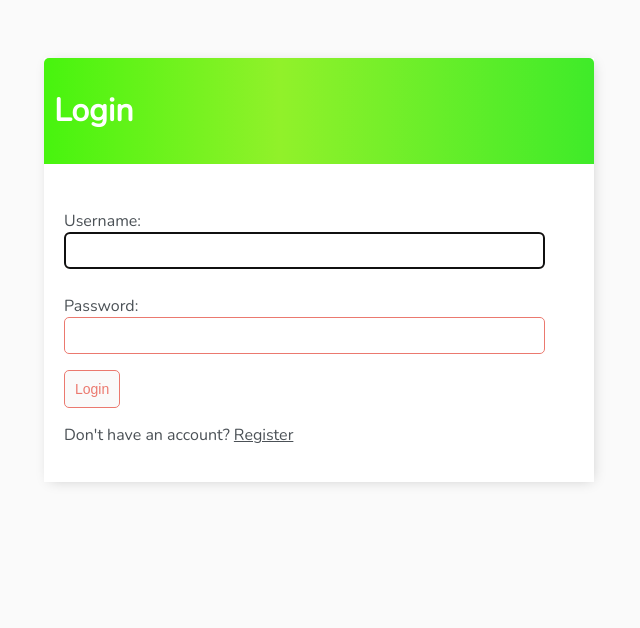
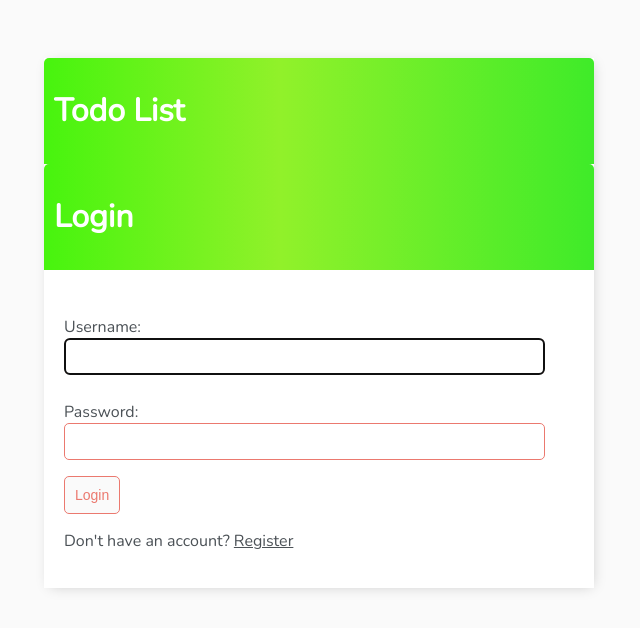
Before and after one commit to Code-Institute-Submissions/DublinSwords-TODO_LIST_NovREsub, a Django app: page /login/ in a window 1280 px wide. Shown: the top 628 px of the page, without its empty margins (321-961 px from the left). Run offline with Django 4.2, Linux system fonts and the light colour scheme.

Commit message:
added todo list logo

```diff
--- a/base/templates/base/login.html
+++ b/base/templates/base/login.html
@@ -1,5 +1,9 @@
 {% extends 'base/main.html' %}
 {% block content %}
+
+<div class="header-bar">
+    <h1>Todo List</h1>
+</div>
 
 <div class="header-bar">
     <h1>Login</h1>
```
